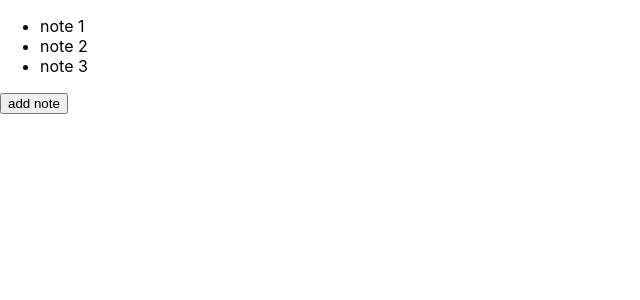
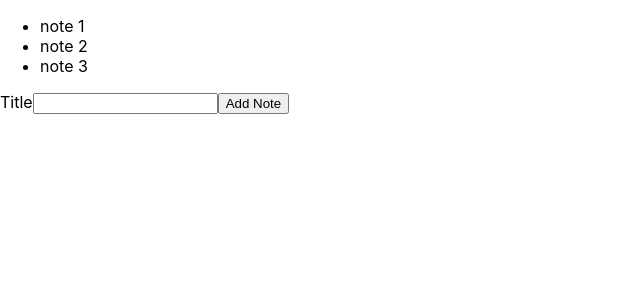
Before and after one commit to CherokeeX/react-hooks, a React (Create React App) app: page / in a window 1280 px wide. Shown: the top 300 px of the page, without its empty margins (0-640 px from the left). Built offline with nearby package versions, Linux system fonts and the light colour scheme.

Commit message:
6_4_newNote

```diff
--- a/src/App.js
+++ b/src/App.js
@@ -1,9 +1,9 @@
-import NodeList from "./components/NoteList";
+import NoteList from "./components/NoteList";
 
 function App(props) {
   return (
     <>
-      <NodeList />
+      <NoteList />
     </>
   );
 }
--- /dev/null
+++ b/src/components/AddNote.js
@@ -0,0 +1,24 @@
+import { useState } from "react";
+
+const AddNote = ({ newNote }) => {
+
+    const [title, setTitle] = useState('');
+
+    const handleSubmit = (e) => {
+        e.preventDefault();
+        newNote(title);
+        setTitle('');
+    }
+
+    return (
+        <form onSubmit={ handleSubmit }>
+            <label htmlFor="title">Title</label>
+            <input type="text"  value={title} onChange={ (e) => setTitle(e.target.value) } />
+            <input type="submit" value="Add Note" />
+        </form>
+    );
+
+
+}
+
+export default AddNote;
--- a/src/components/NoteList.js
+++ b/src/components/NoteList.js
@@ -1,6 +1,7 @@
 import { useState } from "react";
+import AddNote from "./AddNote";
 
-const NodeList = () => {
+const NoteList = () => {
 
     const [notes, setNotes] = useState([
         { id: 1, title: "note 1" },
@@ -8,8 +9,8 @@ const NodeList = () => {
         { id: 3, title: "note 3" }
     ]);
 
-    const addNote = () => {
-        setNotes([...notes, { id: 4, title: "note 4" }]);
+    const newNote = (title) => {
+        setNotes([...notes, { id: notes.length + 1, title: title }]);
     }
 
     return (
@@ -21,11 +22,11 @@ const NodeList = () => {
                         );
                     }) }
             </ul>
-            <button onClick={ addNote }>add note</button>
+            <AddNote newNote={ newNote }/>
         </>
     );
 
 
 };
 
-export default NodeList;
+export default NoteList;
```
